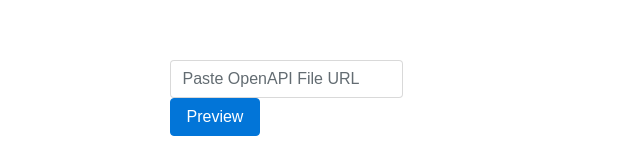
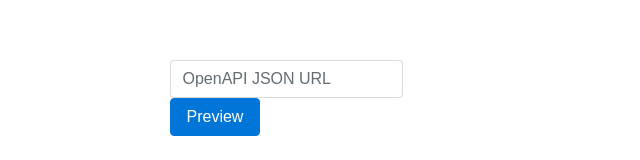
Before and after one commit to HeinZawHtet/openapi-doc, a React (Create React App) app: page / in a window 1280 px wide. Shown: the part 240-400 px from the top of the page, without its empty margins (319-959 px from the left). Built offline with nearby package versions, Linux system fonts and the light colour scheme.

Commit message:
just changed input placeholder

```diff
--- a/src/pages/Home.js
+++ b/src/pages/Home.js
@@ -34,7 +34,7 @@ class Home extends Component {
       <div className="Home container">
         <form className="form-inline" onSubmit={this.handleSubmit}>
           <div className="form-group">
-            <input type="input" className="preview-input form-control" placeholder="Paste OpenAPI File URL" onChange={this.handlePreviewChange} />
+            <input type="input" className="preview-input form-control" placeholder="OpenAPI JSON URL" onChange={this.handlePreviewChange} />
           </div>
           <button type="submit" className="btn btn-primary" onClick={this.handleSubmit}>Preview</button>
         </form>
```
